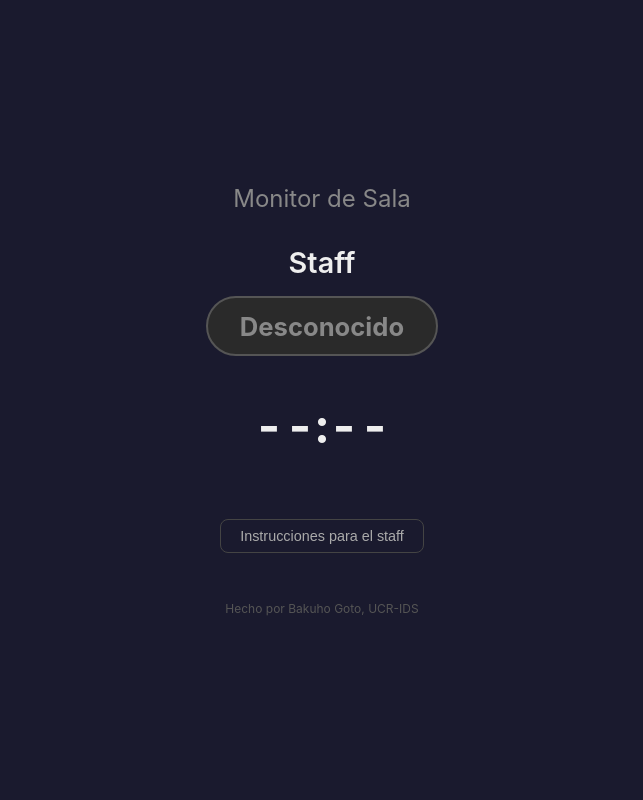
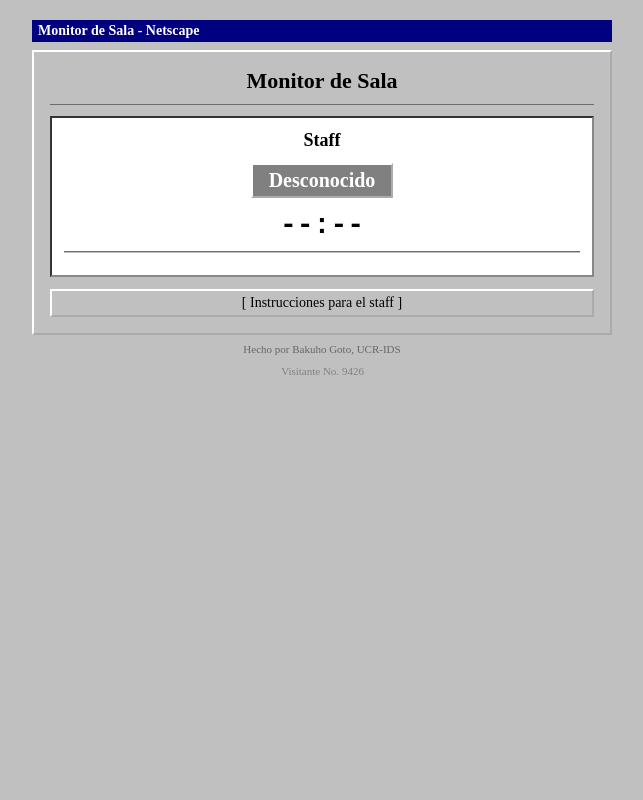
Before and after one commit to juuwaah/room-monitoring, a Flask app: page / in a window 1280 px wide. Shown: the whole page, without its empty margins (318-961 px from the left). Run offline with Flask 3, Linux system fonts and the light colour scheme.

Commit message:
updated readme and web design to 90s'

```diff
--- a/web/templates/index.html
+++ b/web/templates/index.html
@@ -5,128 +5,145 @@
     <meta name="viewport" content="width=device-width, initial-scale=1.0">
     <title>Monitor de Sala</title>
     <style>
-        * {
+        body {
+            font-family: "Times New Roman", Times, serif;
+            background: #c0c0c0;
+            color: #000;
             margin: 0;
-            padding: 0;
-            box-sizing: border-box;
+            padding: 20px;
         }
 
-        body {
-            font-family: -apple-system, BlinkMacSystemFont, "Segoe UI", Roboto, sans-serif;
-            background: #1a1a2e;
-            color: #eee;
-            min-height: 100vh;
-            display: flex;
-            justify-content: center;
-            align-items: center;
+        .page {
+            max-width: 580px;
+            margin: 0 auto;
         }
 
-        .container {
-            text-align: center;
-            padding: 2rem;
-            max-width: 500px;
-            width: 100%;
+        .titlebar {
+            background: #000080;
+            color: #fff;
+            font-weight: bold;
+            font-size: 14px;
+            padding: 3px 6px;
+            margin-bottom: 8px;
+        }
+
+        .panel {
+            border: 2px outset #fff;
+            background: #c0c0c0;
+            padding: 16px;
+            margin-bottom: 8px;
+        }
+
+        .panel-inset {
+            border: 2px inset #888;
+            background: #fff;
+            padding: 12px;
+            margin: 8px 0;
         }
 
         h1 {
-            font-size: 1.5rem;
-            color: #888;
-            margin-bottom: 2rem;
-            font-weight: 400;
+            font-size: 22px;
+            text-align: center;
+            margin: 0 0 4px 0;
+        }
+
+        hr {
+            border: none;
+            border-top: 2px groove #c0c0c0;
+            margin: 10px 0;
         }
 
         .name {
-            font-size: 1.8rem;
-            font-weight: 600;
-            margin-bottom: 1rem;
+            font-size: 18px;
+            font-weight: bold;
+            text-align: center;
+        }
+
+        .status-line {
+            text-align: center;
+            margin: 12px 0;
         }
 
         .status-badge {
             display: inline-block;
-            padding: 0.8rem 2rem;
-            border-radius: 50px;
-            font-size: 1.6rem;
-            font-weight: 700;
-            margin-bottom: 1.5rem;
-            transition: all 0.3s ease;
+            font-size: 20px;
+            font-weight: bold;
+            padding: 4px 16px;
+            border: 2px outset #fff;
         }
 
         .status-badge.in_room {
-            background: #0d3b0d;
-            color: #4ade80;
-            border: 2px solid #4ade80;
-            animation: pulse-badge 2s infinite;
+            background: #00aa00;
+            color: #fff;
+            animation: blink90s 1.5s step-end infinite;
         }
 
         .status-badge.out {
-            background: #3b0d0d;
-            color: #f87171;
-            border: 2px solid #f87171;
-            animation: pulse-badge 2s infinite;
+            background: #cc0000;
+            color: #fff;
+            animation: blink90s 1.5s step-end infinite;
         }
 
         .status-badge.unknown {
-            background: #2a2a2a;
-            color: #888;
-            border: 2px solid #555;
+            background: #808080;
+            color: #fff;
+        }
+
+        @keyframes blink90s {
+            0%, 100% { opacity: 1; }
+            50% { opacity: 0; }
         }
 
         .timer {
-            font-size: 3rem;
-            font-weight: 700;
-            margin: 1rem 0;
-            font-variant-numeric: tabular-nums;
+            font-size: 28px;
+            font-weight: bold;
+            text-align: center;
+            margin: 8px 0 4px 0;
+            font-family: "Courier New", Courier, monospace;
         }
 
         .timer.expired {
-            color: #888;
+            color: #808080;
         }
 
         .timer-label {
-            font-size: 1rem;
-            color: #aaa;
-            margin-bottom: 2rem;
+            font-size: 14px;
+            text-align: center;
+            color: #333;
+            margin-bottom: 8px;
         }
 
         .updated {
-            font-size: 0.85rem;
+            font-size: 12px;
             color: #666;
+            text-align: center;
         }
 
-        .footer {
-            margin-top: 3rem;
-            font-size: 0.75rem;
-            color: #555;
+        .btn90s {
+            display: block;
+            width: 100%;
+            margin-top: 12px;
+            padding: 4px 12px;
+            font-family: "Times New Roman", Times, serif;
+            font-size: 14px;
+            background: #c0c0c0;
+            border: 2px outset #fff;
+            cursor: pointer;
+            text-align: center;
         }
 
-        .instructions-toggle {
-            margin-top: 2rem;
-            background: none;
-            border: 1px solid #444;
-            color: #aaa;
-            padding: 0.5rem 1.2rem;
-            border-radius: 8px;
-            cursor: pointer;
-            font-size: 0.9rem;
-            transition: all 0.2s;
-        }
-
-        .instructions-toggle:hover {
-            border-color: #888;
-            color: #eee;
+        .btn90s:active {
+            border-style: inset;
         }
 
         .instructions {
             display: none;
-            text-align: left;
-            background: #16213e;
-            border: 1px solid #333;
-            border-radius: 12px;
-            padding: 1.5rem;
-            margin-top: 1rem;
-            font-size: 0.9rem;
-            line-height: 1.7;
-            color: #ccc;
+            border: 2px inset #888;
+            background: #fff;
+            padding: 10px 14px;
+            margin-top: 8px;
+            font-size: 14px;
+            line-height: 1.6;
         }
 
         .instructions.open {
@@ -134,71 +151,93 @@
         }
 
         .instructions h3 {
-            color: #eee;
-            margin-bottom: 0.8rem;
-            font-size: 1rem;
+            font-size: 14px;
+            margin: 8px 0 4px 0;
+        }
+
+        .instructions h3:first-child {
+            margin-top: 0;
         }
 
         .instructions ol {
-            padding-left: 1.2rem;
+            padding-left: 20px;
+            margin: 0;
         }
 
         .instructions li {
-            margin-bottom: 0.5rem;
+            margin-bottom: 4px;
         }
 
-        .instructions .key {
-            display: inline-block;
-            background: #2a2a4a;
-            border: 1px solid #555;
-            border-radius: 4px;
-            padding: 0.1rem 0.5rem;
-            font-family: monospace;
-            font-size: 0.85rem;
-            color: #fff;
+        .key {
+            font-family: "Courier New", Courier, monospace;
+            font-weight: bold;
+            background: #c0c0c0;
+            border: 1px outset #fff;
+            padding: 0 4px;
+            font-size: 13px;
         }
 
-        @keyframes pulse-badge {
-            0%, 100% { opacity: 1; }
-            50% { opacity: 0.5; }
+        .footer {
+            text-align: center;
+            font-size: 11px;
+            color: #666;
+            margin-top: 6px;
+        }
+
+        .counter {
+            text-align: center;
+            font-size: 11px;
+            color: #808080;
+            margin-top: 10px;
         }
     </style>
 </head>
 <body>
-    <div class="container">
+    <div class="page">
+        <div class="titlebar">Monitor de Sala - Netscape</div>
+        <div class="panel">
             <h1>Monitor de Sala</h1>
+            <hr>
+            <div class="panel-inset">
                 <div class="name" id="name">-</div>
-        <div>
+                <div class="status-line">
                     <span class="status-badge unknown" id="status-badge">-</span>
                 </div>
                 <div class="timer" id="timer">--:--</div>
                 <div class="timer-label" id="timer-label"></div>
+                <hr>
                 <div class="updated" id="updated"></div>
-        <button class="instructions-toggle" onclick="document.getElementById('instructions').classList.toggle('open')">
-            Instrucciones para el staff
+            </div>
+            <button class="btn90s" onclick="document.getElementById('instructions').classList.toggle('open')">
+                [ Instrucciones para el staff ]
             </button>
             <div class="instructions" id="instructions">
-            <h3>Como usar el teclado</h3>
+                <h3>Como usar el teclado:</h3>
                 <ol>
                     <li>Presione <span class="key">A</span> para cambiar el estado (en sala / ausente)</li>
-                <li>Ingrese los minutos con las teclas <span class="key">0</span>-<span class="key">9</span> (ej: <span class="key">3</span><span class="key">0</span> = 30 min)</li>
+                    <li>Ingrese los minutos con <span class="key">0</span>-<span class="key">9</span> (ej: <span class="key">3</span><span class="key">0</span> = 30 min)</li>
                     <li>Presione <span class="key">*</span> para confirmar y enviar</li>
                 </ol>
-            <h3>Otras teclas</h3>
+                <h3>Otras teclas:</h3>
                 <ol>
-                <li><span class="key">#</span> Borrar ultimo digito</li>
-                <li><span class="key">B</span> Cancelar y volver sin enviar</li>
+                    <li><span class="key">#</span> - Borrar ultimo digito</li>
+                    <li><span class="key">B</span> - Cancelar y volver sin enviar</li>
                 </ol>
-            <h3>Ejemplo</h3>
+                <h3>Ejemplo:</h3>
                 <ol>
-                <li>Al salir de la sala: <span class="key">A</span> &rarr; <span class="key">2</span><span class="key">0</span> &rarr; <span class="key">*</span> (ausente 20 min)</li>
+                    <li>Al salir: <span class="key">A</span> &rarr; <span class="key">2</span><span class="key">0</span> &rarr; <span class="key">*</span> (ausente 20 min)</li>
                     <li>Al regresar: <span class="key">A</span> &rarr; <span class="key">6</span><span class="key">0</span> &rarr; <span class="key">*</span> (en sala 60 min)</li>
                 </ol>
             </div>
+        </div>
         <div class="footer">Hecho por Bakuho Goto, UCR-IDS</div>
+        <div class="counter"><img width="1" height="1" alt="">Visitante No. <span id="visitor">???</span></div>
     </div>
 
     <script>
+        // Fake visitor counter for the 90s vibe
+        document.getElementById("visitor").textContent = String(Math.floor(Math.random() * 9000) + 1000);
+
         const STATUS_TEXT = {
             in_room: "En la sala",
             out: "Ausente",
@@ -273,13 +312,8 @@
             updatedEl.textContent = "Ultima actualizacion: " + h + ":" + m + " (Costa Rica)";
         }
 
-        // Initial fetch
         fetchStatus();
-
-        // Poll every 10 seconds
         setInterval(fetchStatus, 10000);
-
-        // Update timer every second
         setInterval(render, 1000);
     </script>
 </body>
```
Also changed, not shown: README.md, 1 other file. Lines whose indentation alone changed are shown as unchanged.
